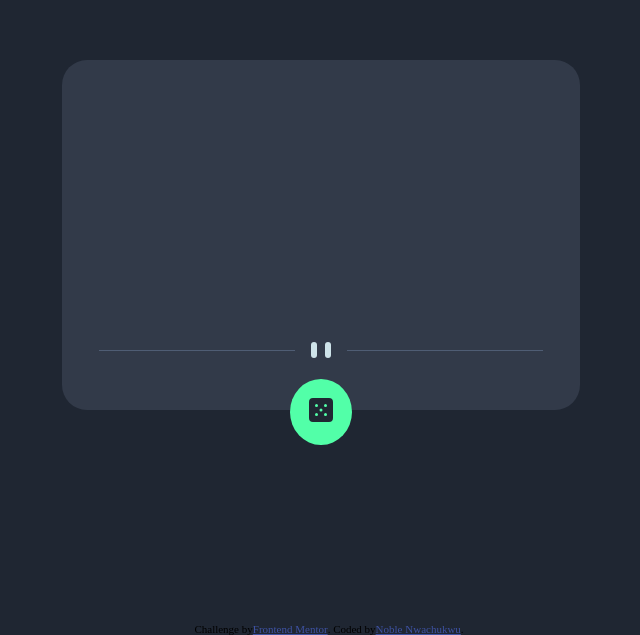
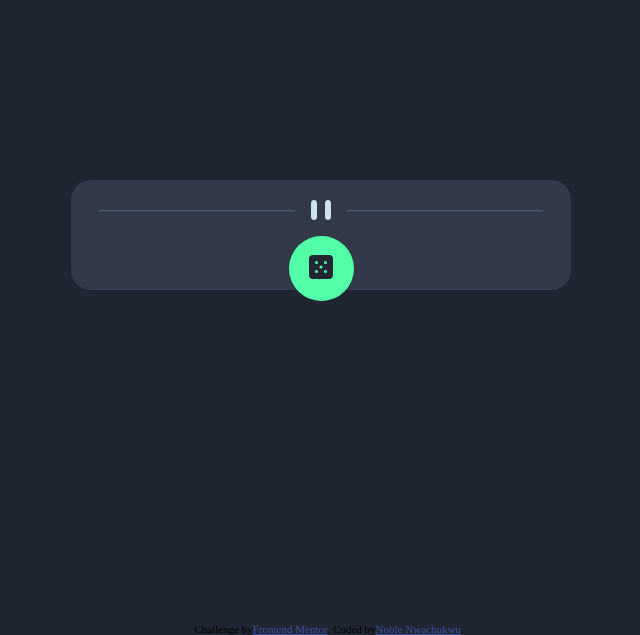
Before and after one commit to guwop97/Advice-generator-app, a plain HTML site: page index.html in a window 1280 px wide. Shown: the part 165-800 px from the top of the page, without its empty margins (319-959 px from the left). Drawn offline with Linux system fonts and the light colour scheme; no server answers.

Commit message:
added css

```diff
--- a/css/style.css
+++ b/css/style.css
@@ -1,3 +1,8 @@
+* {
+    box-sizing: border-box;
+  }
+
+
 body{
     background: hsl(218, 23%, 16%);
 }
@@ -9,56 +14,58 @@ bottom: 0;
 width: 100%;
 }
 section{
-
-    display: flex;
-    flex-direction: column;
-    align-items: center;
-    justify-content: flex-start;
-    position:  absolute ;
-    left: 0;
-    top: 0;
-    right:0;
-    bottom: 0;
-    margin: auto;
-   height: 35%;
-    width: 35%;
-    background-color:  hsl(217, 19%, 24%);
-    padding: 35px;
-    border-radius: 25px;
+  display: flex;
+  align-items: center;
+  flex-direction: column;
+  position: absolute;
+  top: 50%;
+  left: 50%;
+  transform: translate(-50%, -50%);
+  width: 500px;
+  background-color: hsl(217, 19%, 24%);
+  color: white;
+  border-radius: 20px;
+  padding-right: 40px;
+  padding-left: 40px;
+  padding-top: 20px;
+  padding-bottom: 70px;
+  font-weight: bold;
+  text-align: center;
 }
 .advice{
     font-family: 'Manrope', sans-serif;
     color: hsl(150, 100%, 66%);
-    display: flex;
+
 
 
 }
 .adv-text{
-    position: absolute;
-    display: flex;
-   bottom: 20%;
-   padding: 8%;
+
    font-size: 28px;
    font-family: 'Manrope', sans-serif;
    color: hsl(193, 38%, 86%);
 }
 
 .divider{
-    position: absolute;
-    bottom: 15%;
     display: flex;
-    flex-direction: column;
-    justify-content: center;
+  flex-direction: row;
+  justify-content: center;
+  height: 20px;
+}
+.desktop-divider{
+    display: flex;
+
 }
 button{
     position: absolute;
     bottom: -10%;
     border-radius: 50%;
-    height: 19%;
-    width: 12%;
+    height: 65px;
+    width: 65px;
     background-color: hsl(150, 100%, 66%);
     border: none;
     cursor: pointer;
+    display: block;
 
 }
 button:hover {
@@ -85,6 +92,7 @@ button:hover {
 @media (max-width: 1100px) {
     section{
         width: 350px;
+        display: flex;
     }
     .mobile-divider{
         display: flex;
@@ -92,8 +100,6 @@ button:hover {
     .desktop-divider{
         display: none;
     }
-    button{
-        height: 15%;
-        width: 15%;
-    }
+
+
 }
```
Also changed, not shown: index.html (+1 -1 lines).
